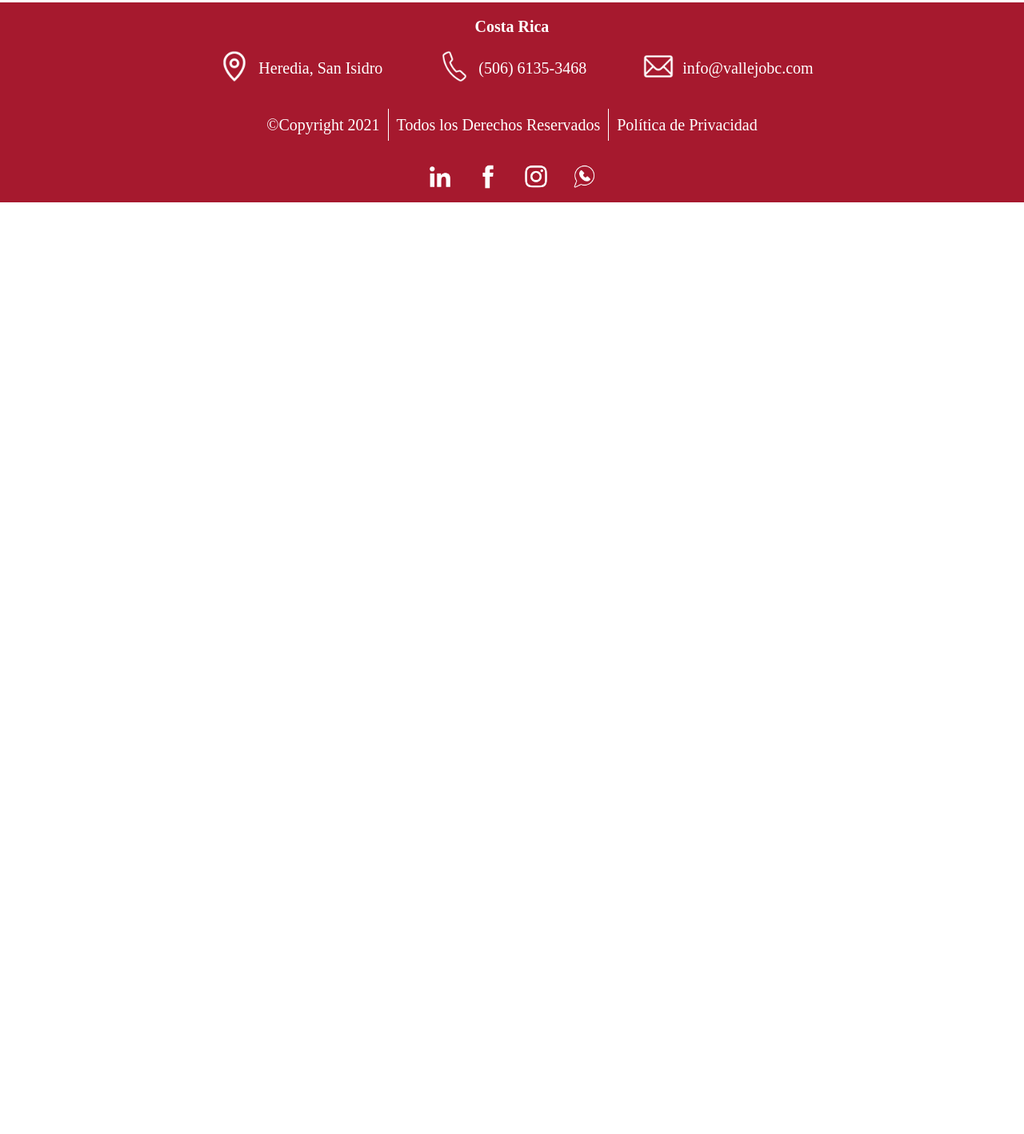
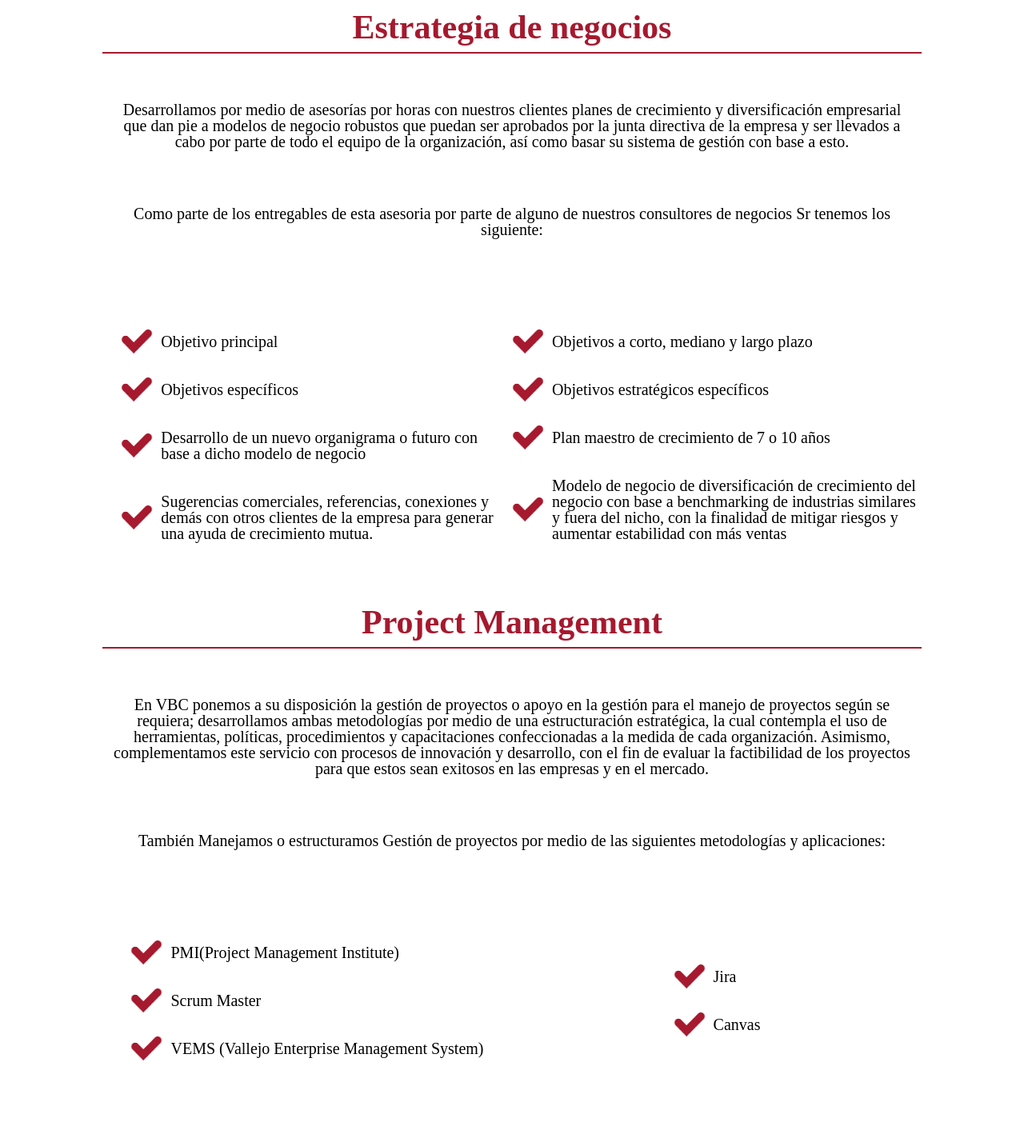
Before and after one commit to sebarksdev/grupo-vallejo-web, a plain HTML site: page Servicios/VBC.html in a window 1280 px wide. Shown: the part 3882-5300 px from the top of the page at 80% size. Before the commit the page ends 4135 px from the top, so only its background shows below. Drawn offline with Linux system fonts and the light colour scheme.

Commit message:
Arreglo de espaciado entre secciones en VBC, y se agrego project management a los servicios

```diff
--- a/Servicios/VBC.html
+++ b/Servicios/VBC.html
@@ -634,6 +634,88 @@
       </div>
     </section>
 
+    <section class="sectionDS">
+      <div class="container">
+        <div>
+          <h1 class="redh1">
+            Estrategia de negocios
+          </h1>
+
+          <p class="vauto-p">
+            Desarrollamos por medio de asesorías por horas con nuestros clientes planes de crecimiento y diversificación empresarial que dan pie a modelos de negocio robustos que puedan ser aprobados por la junta directiva de la empresa y ser llevados a cabo por parte de todo el equipo de la organización, así como basar su sistema de gestión con base a esto.
+          </p>
+          <p class="vauto-p">
+            Como parte de los entregables de esta asesoria por parte de alguno de nuestros consultores de negocios Sr tenemos los siguiente:
+          </p>
+        </div>
+        <div class="ct">
+          <div class="col-1-2">
+            <div class="sub-container-varstate">
+              <ul class="custom-list-vadi">
+                <li>Objetivo principal</li>
+                <li>Objetivos específicos</li>
+                <li>Desarrollo de un nuevo organigrama o futuro con <br> base a dicho modelo de negocio</li>
+                <li>Sugerencias comerciales, referencias, conexiones y <br> demás con otros clientes de la empresa para generar <br> una ayuda de crecimiento mutua.</li>
+
+              </ul>
+            </div>
+          </div>
+          <div class="col-1-2">
+            <div class="sub-container-varstate">
+              <ul class="custom-list-vadi">
+                <li>Objetivos a corto, mediano y largo plazo</li>
+                <li>Objetivos estratégicos específicos</li>
+                <li>Plan maestro de crecimiento de 7 o 10 años</li>
+                <li>Modelo de negocio de diversificación de crecimiento del negocio con base a benchmarking de industrias similares y fuera del nicho, con la finalidad de mitigar riesgos y aumentar estabilidad con más ventas</li>
+
+              </ul>
+            </div>
+          </div>
+        </div>
+
+
+      </div>
+    </section>
+
+    <section class="sectionDS">
+      <div class="container">
+        <div>
+          <h1 class="redh1">
+            Project Management
+          </h1>
+
+          <p class="vauto-p">
+            En VBC ponemos a su disposición la gestión de proyectos o apoyo en la gestión para el manejo de proyectos según se requiera; desarrollamos ambas metodologías por medio de una estructuración estratégica, la cual contempla el uso de herramientas, políticas, procedimientos y capacitaciones confeccionadas a la medida de cada organización. Asimismo, complementamos este servicio con procesos de innovación y desarrollo, con el fin de evaluar la factibilidad de los proyectos para que estos sean exitosos en las empresas y en el mercado.
+          </p>
+          <p class="vauto-p">
+            También Manejamos o estructuramos Gestión de proyectos por medio de las siguientes metodologías y aplicaciones:
+          </p>
+        </div>
+        <div class="ct">
+          <div class="col-1-2">
+            <div class="sub-container-varstate">
+              <ul class="custom-list-vadi">
+                <li>PMI(Project Management Institute)</li>
+                <li>Scrum Master</li>
+                <li>VEMS (Vallejo Enterprise Management System)</li>
+              </ul>
+            </div>
+          </div>
+          <div class="col-1-2">
+            <div class="sub-container-varstate">
+              <ul class="custom-list-vadi">
+                <li>Jira</li>
+                <li>Canvas</li>
+
+
+              </ul>
+            </div>
+          </div>
+        </div>
+
+      </div>
+    </section>
+
     <footer class="">
       <div class="footer">
         <div>
--- a/css/main.css
+++ b/css/main.css
@@ -1170,11 +1170,11 @@ h4 {
 }
 
 .section-background-check {
-  margin-bottom: 300px;
+  margin-bottom: 250px;
 }
 
 .section-pid {
-  margin-bottom: 600px;
+  margin-bottom: 350px;
 }
 
 .section-estudios-mercado {
@@ -1185,7 +1185,7 @@ h4 {
 }
 
 .section-expats {
-  margin-bottom: 580px;
+  margin-bottom: 350px;
 }
 .section-img {
   margin: 00px 0 500px 0;
@@ -1332,12 +1332,20 @@ h4 {
 }
 
 .section-sistema-corp {
-  margin: 0 0 850px 0;
+  margin: 0 0 300px 0;
+}
+.isos {
+  margin: 0 0 900px 0;
 }
 
 .img-corp {
   height: 170px;
   width: 170px;
+  margin-bottom: 15px;
+}
+.img-corp-2 {
+  height: 170px;
+  width: 210px;
   margin-bottom: 15px;
 }
 
--- a/css/style.css
+++ b/css/style.css
@@ -8,8 +8,8 @@
 
 @font-face {
   font-family: "Avenir LT Std 45 Book";
-  src: url("/css/fonts/AvenirLTStd-Roman.woff") format("woff"),
-    url("/css/fonts/AvenirLTStd-Roman.woff2") format("woff2");
+  src: url("./fonts/AvenirLTStd-Roman.woff") format("woff"),
+    url("./fonts/AvenirLTStd-Roman.woff2") format("woff2");
   font-style: normal;
   font-stretch: normal;
 }
```
Also changed, not shown: Servicios/ProjectManagement.html (+44 -0 lines), Servicios/VBC-corp.html (+6 -10 lines), Servicios/Varstate.html (+3 -3 lines).
